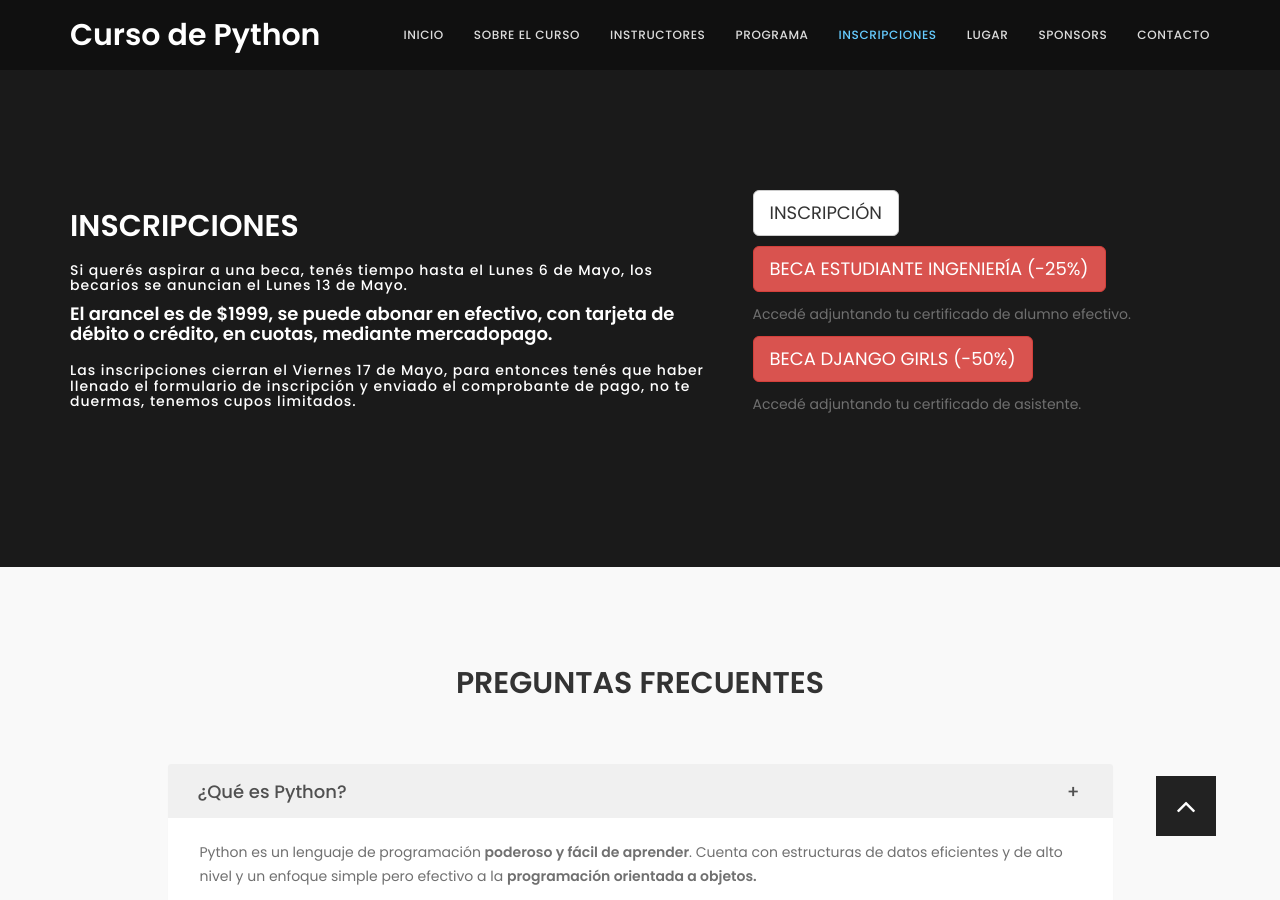
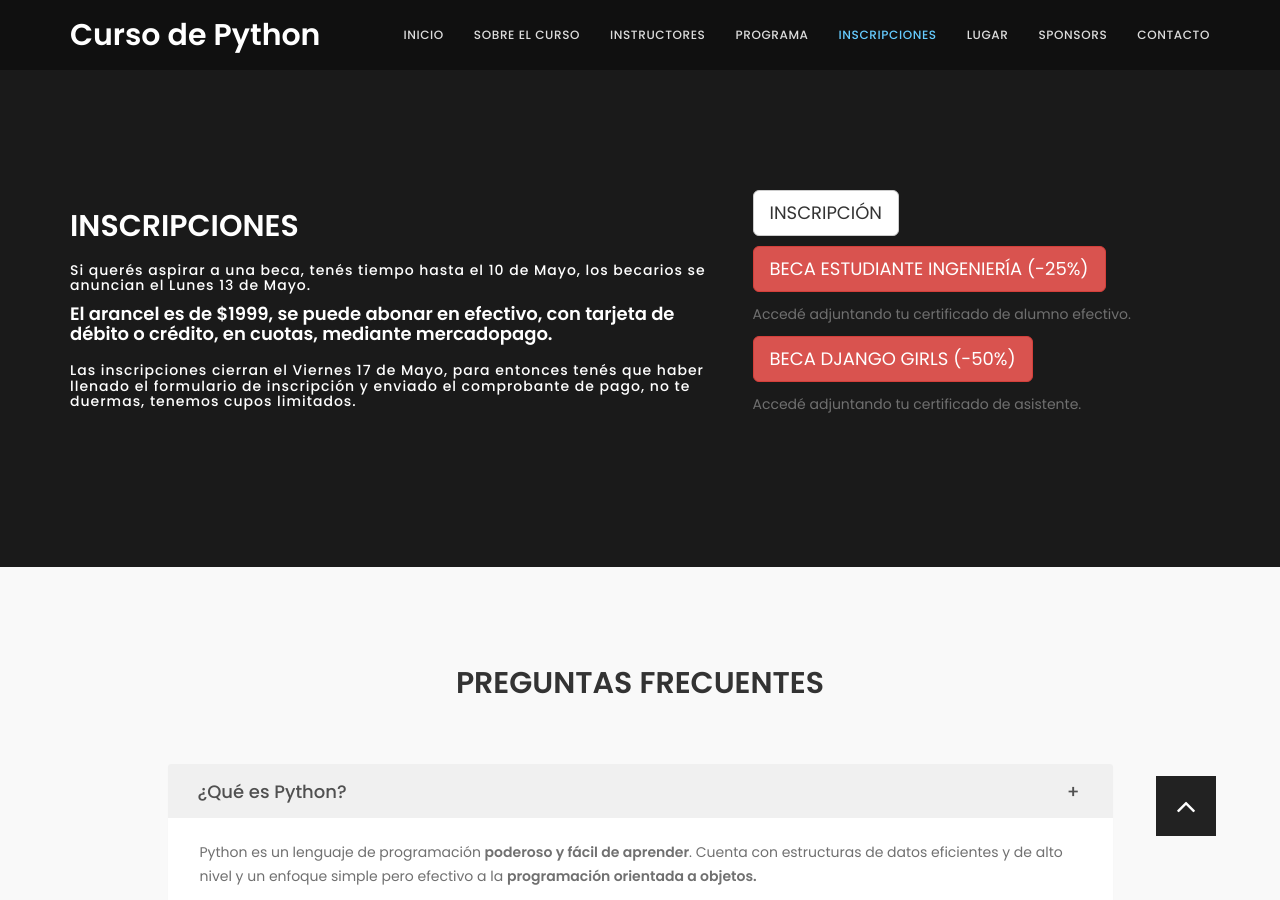
Before and after one commit to capacitaciones-r4/python, a Jekyll site: the page built from index.html, in a window 1280 px wide and 900 px high, scrolled down 3603 px. Built offline with Jekyll 4.4.1, drawn with Linux system fonts in a browser that asks for light colours.

Commit message:
Se modifica fecha de cierre de becas

```diff
--- a/_includes/register.html
+++ b/_includes/register.html
@@ -7,7 +7,7 @@
 	<div class="row">
             <div class="wow fadeInUp col-md-7 col-sm-7" data-wow-delay="0.6s">
                 <h2>Inscripciones</h2>
-		<h5>Si querés aspirar a una beca, tenés tiempo hasta el Lunes 6 de Mayo, los becarios se anuncian el Lunes 13 de Mayo.</h3>
+		<h5>Si querés aspirar a una beca, tenés tiempo hasta el 10  de Mayo, los becarios se anuncian el Lunes 13 de Mayo.</h3>
 		    <h4>El arancel es de <strong>$1999</strong>, se puede abonar en efectivo, con tarjeta de débito o crédito, en cuotas, mediante mercadopago.</h4>
                     <h5>Las inscripciones cierran el Viernes 17 de Mayo, para entonces tenés que haber llenado el formulario de inscripción y enviado el comprobante de pago, no te duermas, tenemos cupos limitados.</h5>
             </div>
```
